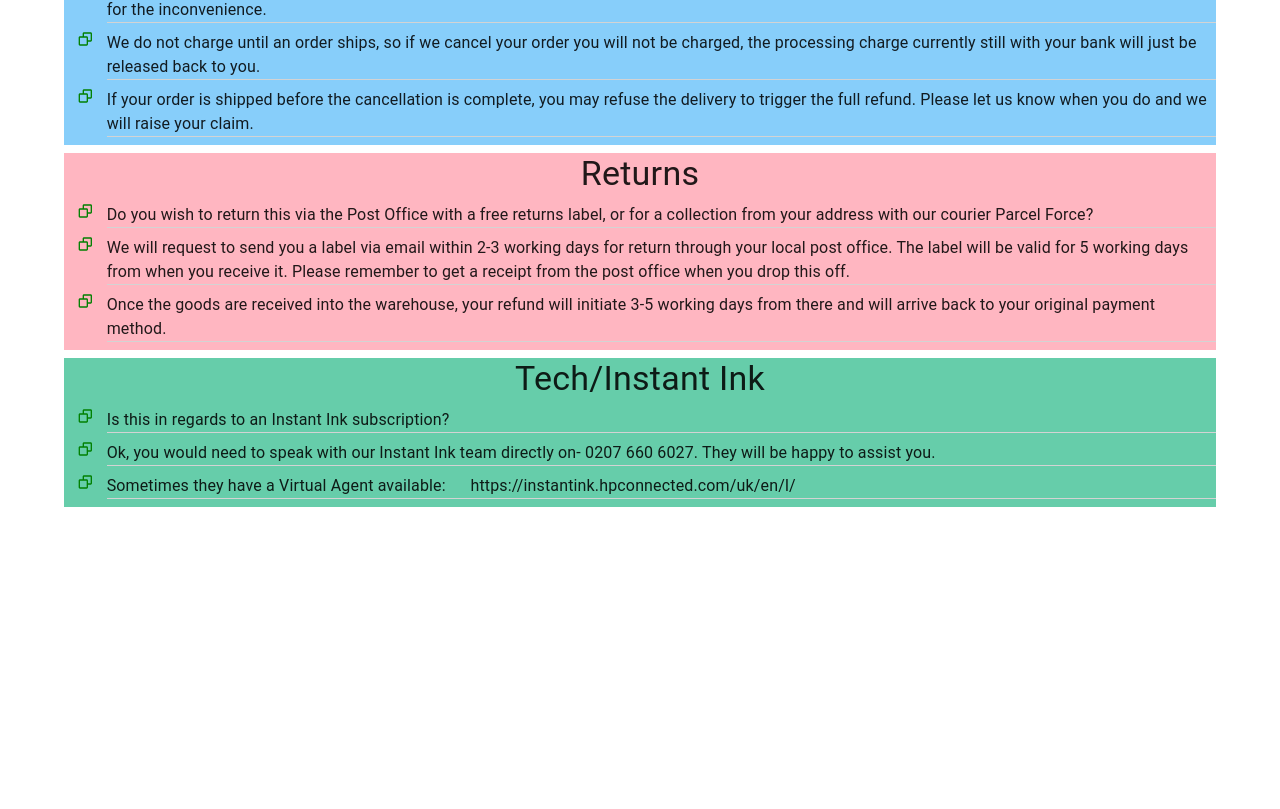
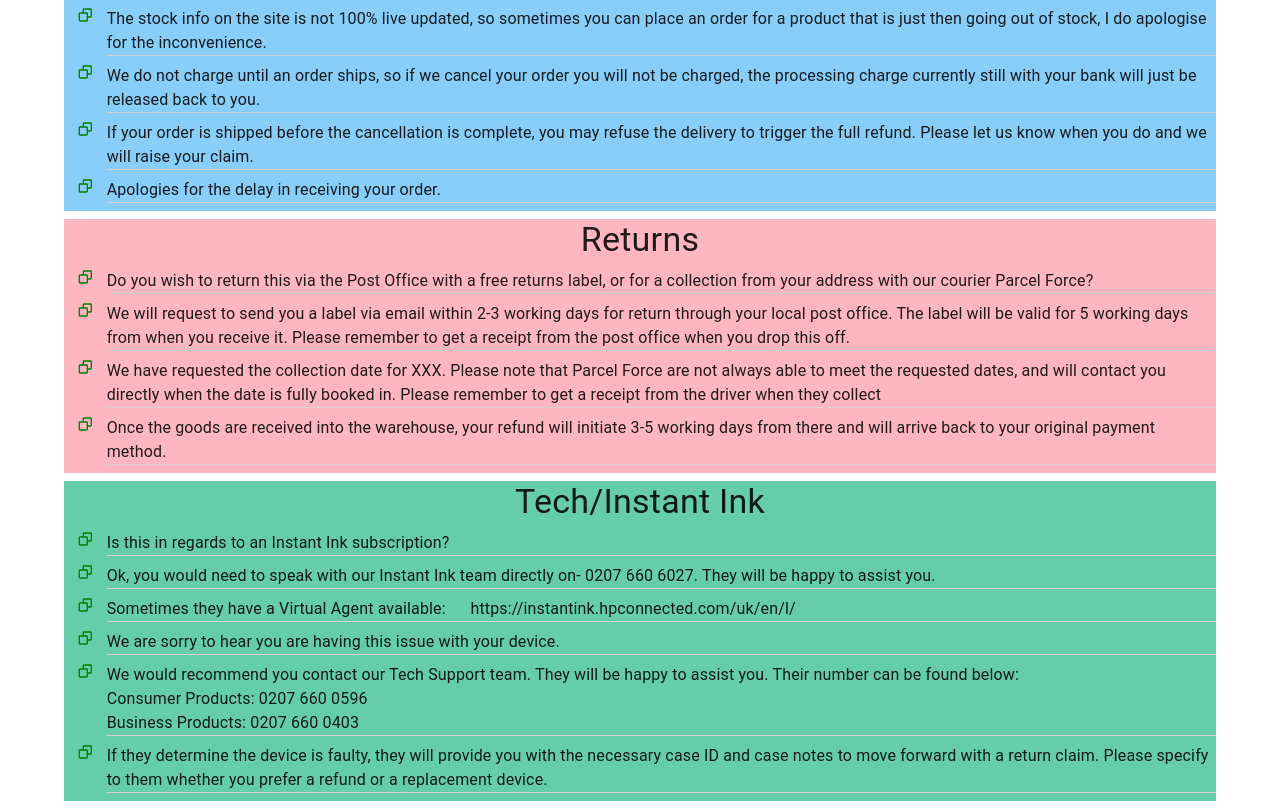
Before and after one commit to misterplain/hpNotePad, a React (Create React App) app in the folder frontend/: page /#/chat in a window 1280 px wide. Shown: the part 729-1538 px from the top of the page. Before the commit the page ends 1244 px from the top, so only its background shows below. Built offline with nearby package versions, Linux system fonts and the light colour scheme.

Commit message:
more templates

```diff
--- a/frontend/src/components/Chat.js
+++ b/frontend/src/components/Chat.js
@@ -25,6 +25,7 @@ const Chat = () => {
       id: 3,
       text: "Of course.",
     },
+    {id: 14, text: "We are sorry to hear that this has happened."},
     {
       id: 4,
       text: "Can I take your Web Order number, as well as the name on the order and the first line of the billing address, please?",
@@ -80,6 +81,10 @@ const Chat = () => {
       id: 3,
       text: "If your order is shipped before the cancellation is complete, you may refuse the delivery to trigger the full refund. Please let us know when you do and we will raise your claim. "
     },
+    {
+      id: 4,
+      text: "Apologies for the delay in receiving your order."
+    }
 
   ];
 
@@ -91,6 +96,10 @@ const Chat = () => {
     {
       id: 2,
       text: "We will request to send you a label via email within 2-3 working days for return through your local post office. The label will be valid for 5 working days from when you receive it. Please remember to get a receipt from the post office when you drop this off.",
+    },
+    {
+      id: 4,
+      text: "We have requested the collection date for XXX. Please note that Parcel Force are not always able to meet the requested dates, and will contact you directly when the date is fully booked in. Please remember to get a receipt from the driver when they collect"
     },
     {
       id: 3,
@@ -122,6 +131,18 @@ const Chat = () => {
       id: 3,
       text: "Sometimes they have a Virtual Agent available:\
       https://instantink.hpconnected.com/uk/en/l/"
+    },
+    {
+      id: 4,
+      text: "We are sorry to hear you are having this issue with your device."
+    },
+    {
+      id: 5,
+      text: "We would recommend you contact our Tech Support team. They will be happy to assist you. Their number can be found below:\nConsumer Products: 0207 660 0596\nBusiness Products: 0207 660 0403"
+    },
+    {
+      id: 6,
+      text: "If they determine the device is faulty, they will provide you with the necessary case ID and case notes to move forward with a return claim. Please specify to them whether you prefer a refund or a replacement device."
     }
   ];
 
```
